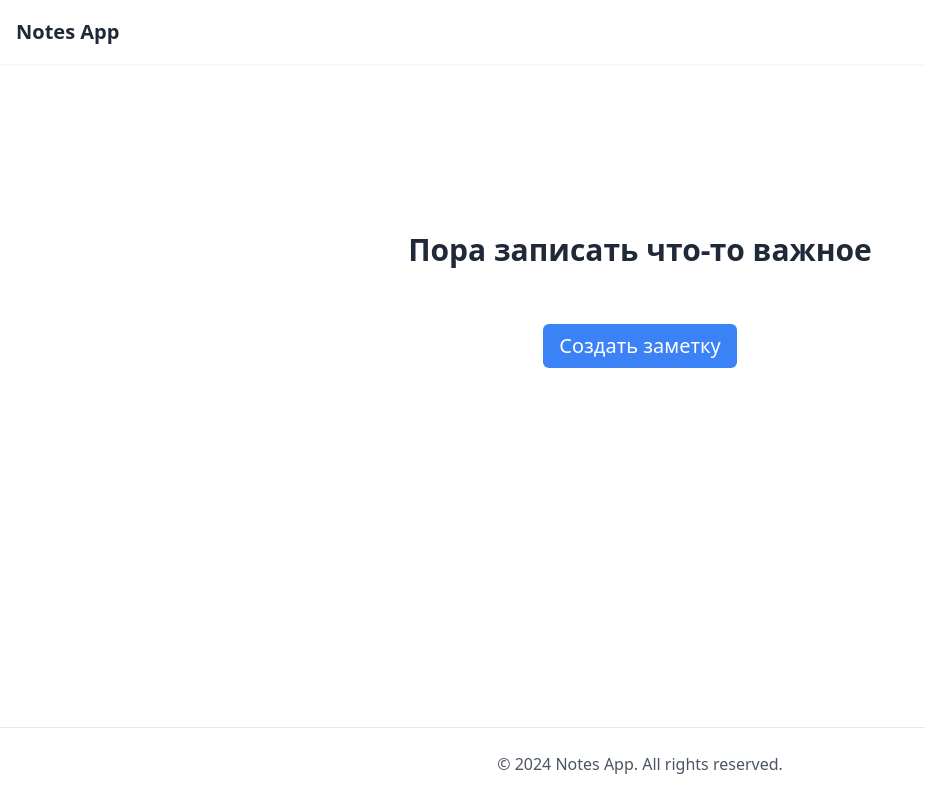
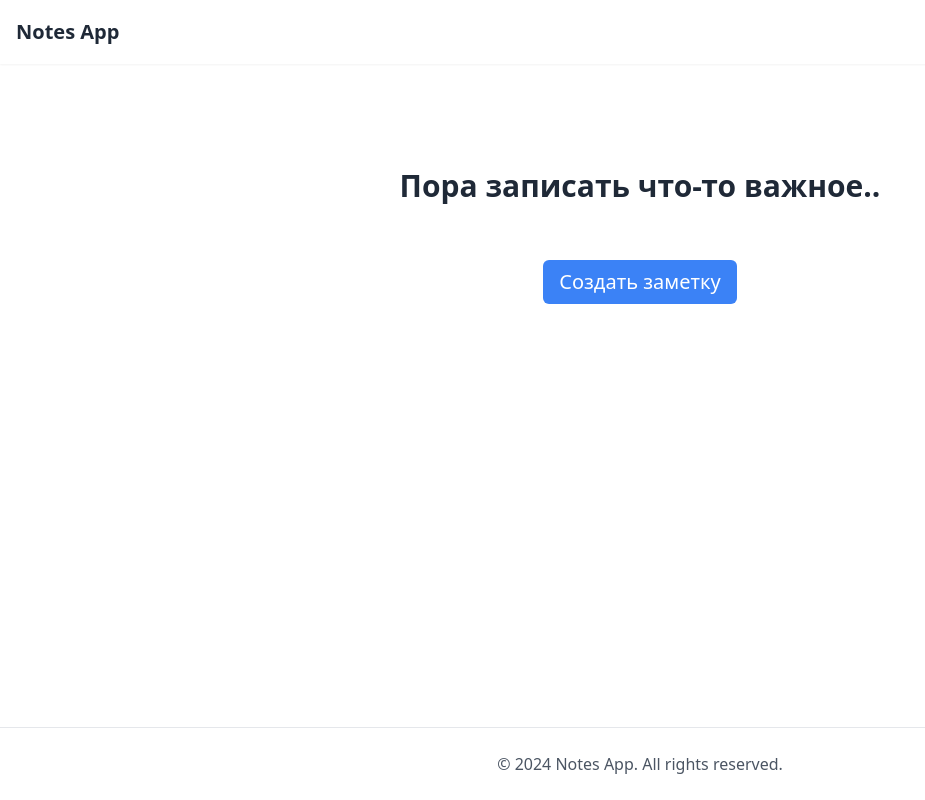
Before and after one commit to weelfis/notes-app, a Nuxt app: page / in a window 1280 px wide. Shown: the whole page, without its empty margins (0-925 px from the left). Built offline with nearby package versions, Linux system fonts and the light colour scheme.

Commit message:
pull: clear empty todo

```diff
--- /dev/null
+++ b/components/NoteIsNot.vue
@@ -0,0 +1,28 @@
+<script setup lang="ts">
+import { ref } from "vue";
+
+const showCreateNoteMessage = ref(false);
+
+setTimeout(() => {
+  showCreateNoteMessage.value = true;
+}, 500);
+
+defineProps({
+  showCreateNoteMessage: Boolean
+});
+</script>
+
+<template>
+  <div v-if="showCreateNoteMessage" class="flex flex-col items-center mt-4">
+    <h3 class="text-3xl font-bold text-gray-800 mt-14">
+      Пора записать что-то важное..
+    </h3>
+    <NuxtLink
+      to="/notes/new"
+      class="bg-blue-500 text-white px-4 py-2 rounded-md mt-14 hover:bg-blue-600 transition-colors text-center text-xl text-bold"
+      activeClass="text-blue-600"
+    >
+      Создать заметку
+    </NuxtLink>
+  </div>
+</template>
--- a/components/Toolbar.vue
+++ b/components/Toolbar.vue
@@ -12,13 +12,13 @@ const emit = defineEmits<{
   delete: [];
 }>();
 
-function handleKeydown(event: KeyboardEvent, button: IButton) {
-  if (event.key === "Enter" && button.label === "Сохранить") {
-    button.action();
-  } else if (event.key === "Backspace" && button.label === "Отмена") {
-    button.action();
-  }
-}
+// function handleKeydown(event: KeyboardEvent, button: IButton) {
+//   if (event.key === "Enter" && button.label === "Сохранить") {
+//     button.action();
+//   } else if (event.key === "Backspace" && button.label === "Отмена") {
+//     button.action();
+//   }
+// }
 </script>
 
 <template>
@@ -30,9 +30,9 @@ function handleKeydown(event: KeyboardEvent, button: IButton) {
         :class="button.class"
         tabindex="0"
         :disabled="button.disabled"
-        @keydown="handleKeydown($event, button)"
         @click="button.action"
       >
+        <!-- @keydown="handleKeydown($event, button)" -->
         {{ button.label }}
       </button>
       <button
--- a/pages/index.vue
+++ b/pages/index.vue
@@ -2,6 +2,7 @@
 import { ref, onMounted } from "vue";
 import NoteCard from "../components/NoteCard.vue";
 import TodoModal from "../components/TodoModal.vue";
+import NoteIsNot from "../components/NoteIsNot.vue";
 import { useNotesStore } from "../stores/notes";
 import { useNotesList } from "../use/useNotesHelper";
 import { useRouteWatcher } from "../use/useRouteWatcher";
@@ -9,9 +10,9 @@ import { useRouteWatcher } from "../use/useRouteWatcher";
 const {
   notes,
   showConfirmDialog,
-  confirmDelete,
   handleConfirmDelete,
-  initializeNotes
+  initializeNotes,
+  confirmDelete
 } = useNotesList();
 
 const { updateRouteState } = useRouteWatcher();
@@ -42,6 +43,13 @@ onMounted(() => {
 </script>
 
 <template>
+  <NoteIsNot
+    v-if="
+      !notesStore.totalNotes && !notesStore.isNewNote && showCreateNoteMessage
+    "
+    :showCreateNoteMessage="showCreateNoteMessage"
+  />
+
   <div class="container mx-auto px-4 py-8">
     <div class="grid grid-cols-1 md:grid-cols-2 lg:grid-cols-3 gap-4 mt-8">
       <NoteCard
@@ -52,24 +60,6 @@ onMounted(() => {
         @confirmDelete="confirmDelete"
         @click="() => handleNoteModal(note)"
       />
-    </div>
-
-    <div
-      v-if="
-        !notesStore.totalNotes && !notesStore.isNewNote && showCreateNoteMessage
-      "
-      class="flex flex-col items-center mt-4"
-    >
-      <h3 class="text-3xl font-bold text-gray-800 mt-14">
-        Пора записать что-то важное
-      </h3>
-      <NuxtLink
-        to="/notes/new"
-        class="bg-blue-500 text-white px-4 py-2 rounded-md mt-14 hover:bg-blue-600 transition-colors text-center text-xl text-bold"
-        activeClass="text-blue-600"
-      >
-        Создать заметку
-      </NuxtLink>
     </div>
 
     <ConfirmDialog
--- a/pages/notes/[id].vue
+++ b/pages/notes/[id].vue
@@ -28,7 +28,7 @@ onMounted(() => {
     <div class="max-w-2xl mx-auto">
       <Toolbar
         :buttons="buttons"
-        :is-new="isNew"
+        :isNew="isNew"
         @delete="showDeleteDialog = true"
       />
       <input
--- a/use/useNotesHelper.ts
+++ b/use/useNotesHelper.ts
@@ -120,6 +120,7 @@ export function useNoteEditor() {
 
     try {
       note.value.updatedAt = new Date();
+      note.value.todos = removeEmptyTodos(note.value.todos);
 
       if (isNew.value) {
         notesStore.addNote(note.value);
@@ -135,6 +136,10 @@ export function useNoteEditor() {
         )
       );
     }
+  }
+
+  function removeEmptyTodos(todos: TodoItem[]) {
+    return todos.filter((todo) => todo.text.trim());
   }
 
   function handleCancelConfirm() {
```
